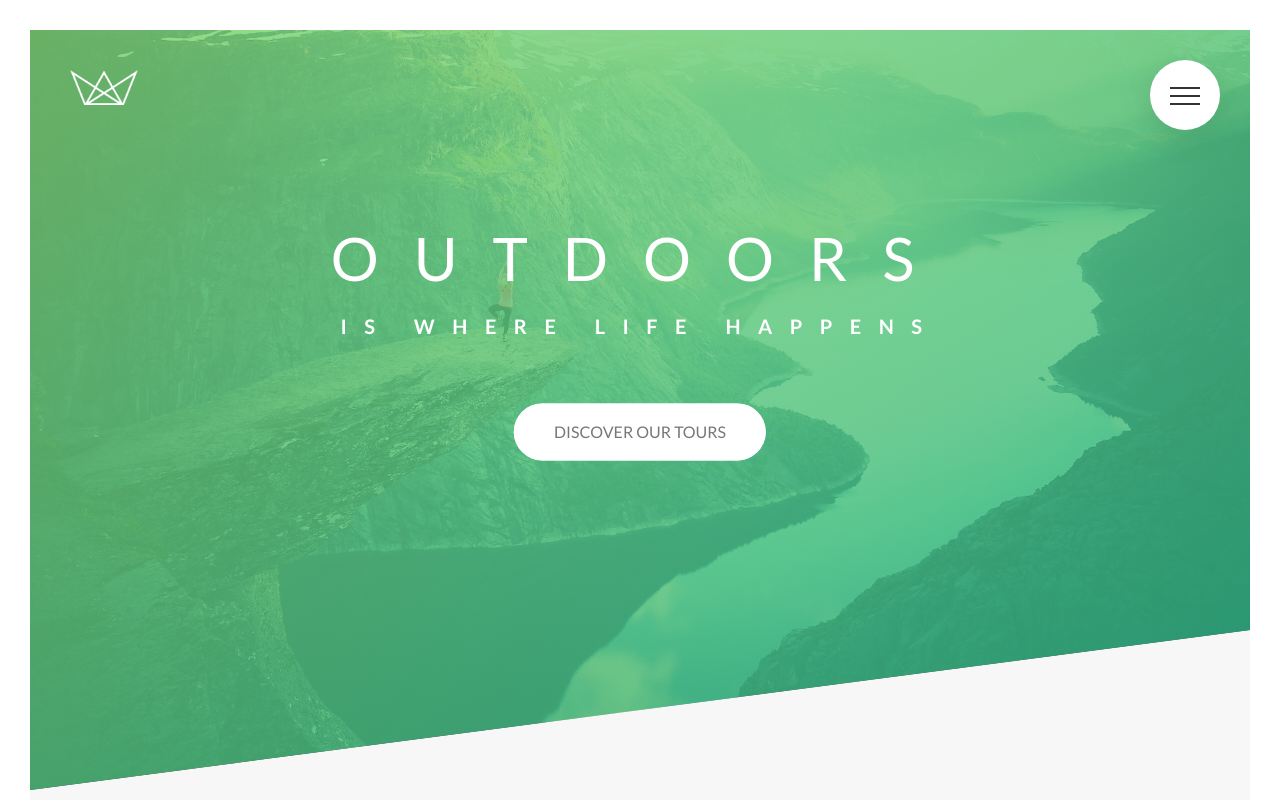
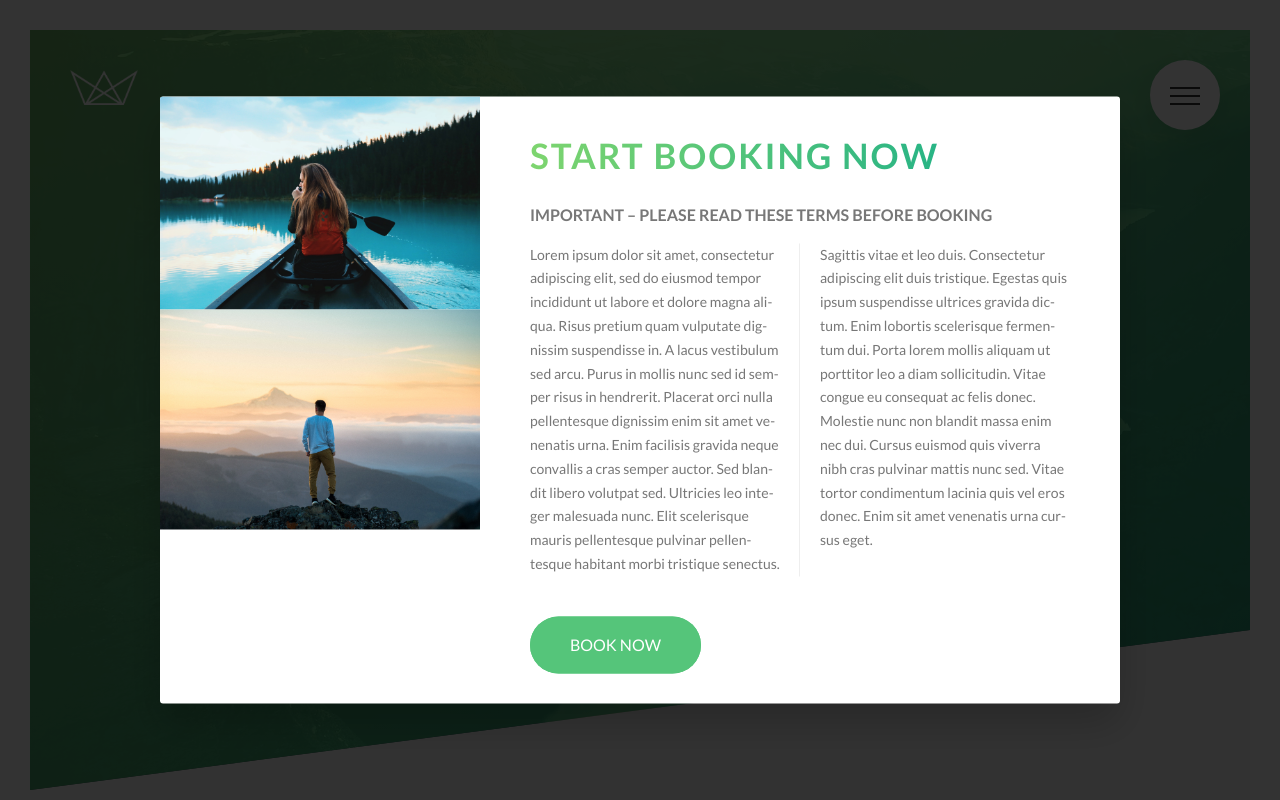
Before and after one commit to idriuk2/advanced_css, a website: page natours/index.html in a window 1280 px wide. Shown: the top 800 px of the page. Drawn offline with Linux system fonts and the light colour scheme.

Commit message:
display table, cell, vertical-align, column count

```diff
--- a/natours/index.html
+++ b/natours/index.html
@@ -359,6 +359,23 @@
             </div>
         </footer>
 
+        <div class="popup">
+            <div class="popup__content">
+                <div class="popup__left">
+                    <img src="img/nat-8.jpg" alt="Tour photo" class="popup__img">
+                    <img src="img/nat-9.jpg" alt="Tour photo" class="popup__img">
+                </div>
+                <div class="popup__right">
+                    <h2 class="heading-secondary u-margin-bottom-small">Start booking now</h2>
+                    <h3 class="heading-tertiary u-margin-bottom-small">Important &ndash; Please read these terms before booking </h3>
+                    <p class="popup__text">
+                        Lorem ipsum dolor sit amet, consectetur adipiscing elit, sed do eiusmod tempor incididunt ut labore et dolore magna aliqua. Risus pretium quam vulputate dignissim suspendisse in. A lacus vestibulum sed arcu. Purus in mollis nunc sed id semper risus in hendrerit. Placerat orci nulla pellentesque dignissim enim sit amet venenatis urna. Enim facilisis gravida neque convallis a cras semper auctor. Sed blandit libero volutpat sed. Ultricies leo integer malesuada nunc. Elit scelerisque mauris pellentesque pulvinar pellentesque habitant morbi tristique senectus. Sagittis vitae et leo duis. Consectetur adipiscing elit duis tristique. Egestas quis ipsum suspendisse ultrices gravida dictum. Enim lobortis scelerisque fermentum dui. Porta lorem mollis aliquam ut porttitor leo a diam sollicitudin. Vitae congue eu consequat ac felis donec. Molestie nunc non blandit massa enim nec dui. Cursus euismod quis viverra nibh cras pulvinar mattis nunc sed. Vitae tortor condimentum lacinia quis vel eros donec. Enim sit amet venenatis urna cursus eget.
+                    </p>
+                    <a href="#" class="btn btn--green">Book now</a>
+                </div>
+            </div>
+        </div>
+
 
         <!--
         <section class="grid-test">
--- a/natours/sass/abstracts/_mixins.scss
+++ b/natours/sass/abstracts/_mixins.scss
@@ -5,3 +5,10 @@
     clear: both;
   }
 }
+
+@mixin absCenter {
+  position: absolute;
+  top: 50%;
+  left: 50%;
+  transform: translate(-50%, -50%);
+}
--- /dev/null
+++ b/natours/sass/components/_popup.scss
@@ -0,0 +1,51 @@
+.popup {
+  height: 100vh;
+  width: 100%;
+  position: fixed;
+  top: 0;
+  left: 0;
+  background-color: rgba($color-black, .8);
+  z-index: 9999;
+
+  &__content {
+    @include absCenter;
+    width: 75%;
+    background-color: $color-white;
+    box-shadow: 0 2rem 4rem rgba($color-black, .2);
+    border-radius: 3px;
+    display: table;
+
+    overflow: hidden;
+  }
+
+  &__left {
+    width: 33.333%;
+    display: table-cell;
+  }
+
+  &__right {
+    width: 66.6666667%;
+    display: table-cell;
+    vertical-align: middle;
+    padding: 3rem 5rem;
+  }
+
+  &__img{
+    display: block;
+    width: 100%;
+  }
+
+  &__text{
+    font-size: 1.4rem;
+    margin-bottom: 4rem;
+
+    column-count: 2;
+    column-gap: 4rem;
+    column-rule: 1px solid $color-grey-light-2;
+
+    -moz-hyphens: auto;
+    -ms-hyphens: auto;
+    -webkit-hyphens: auto;
+    hyphens: auto;
+  }
+}
--- a/natours/sass/main.scss
+++ b/natours/sass/main.scss
@@ -13,6 +13,7 @@
 @import "components/composition";
 @import "components/feature-box";
 @import "components/form";
+@import "components/popup";
 @import "components/story";
 
 @import "layout/grid";
```
Also changed, not shown: natours/css/style.css.
